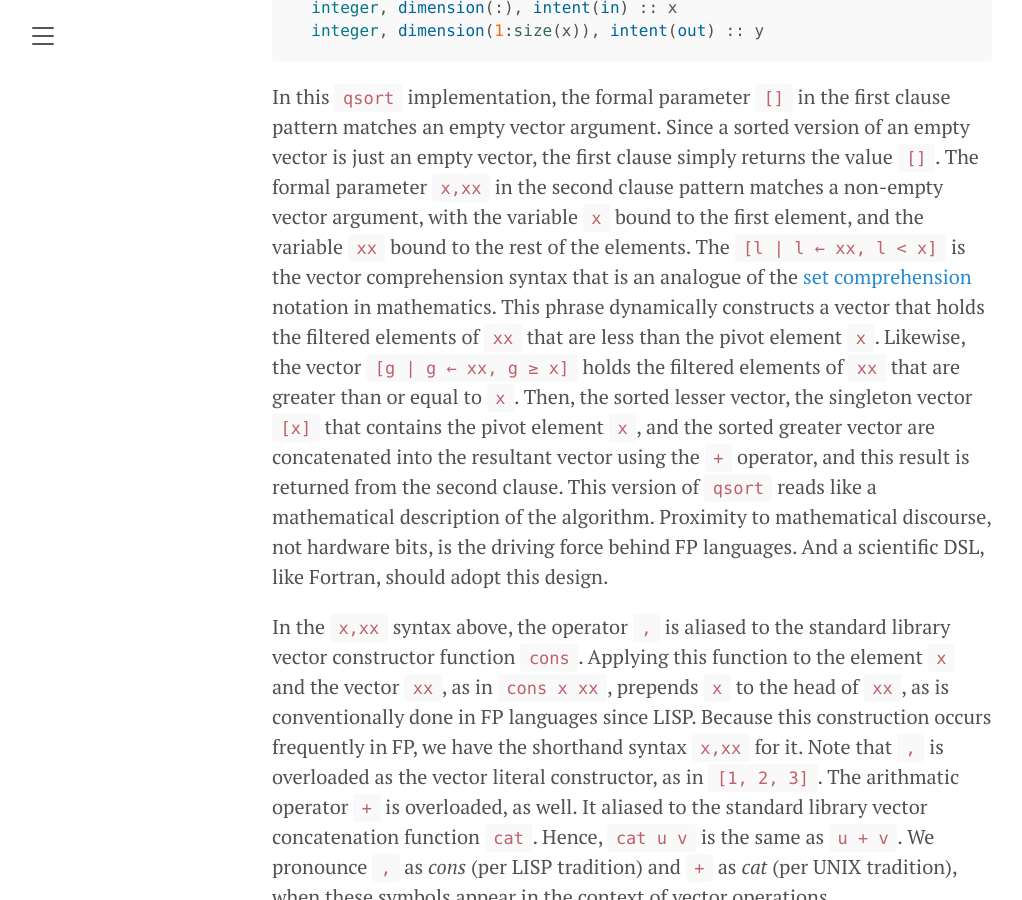
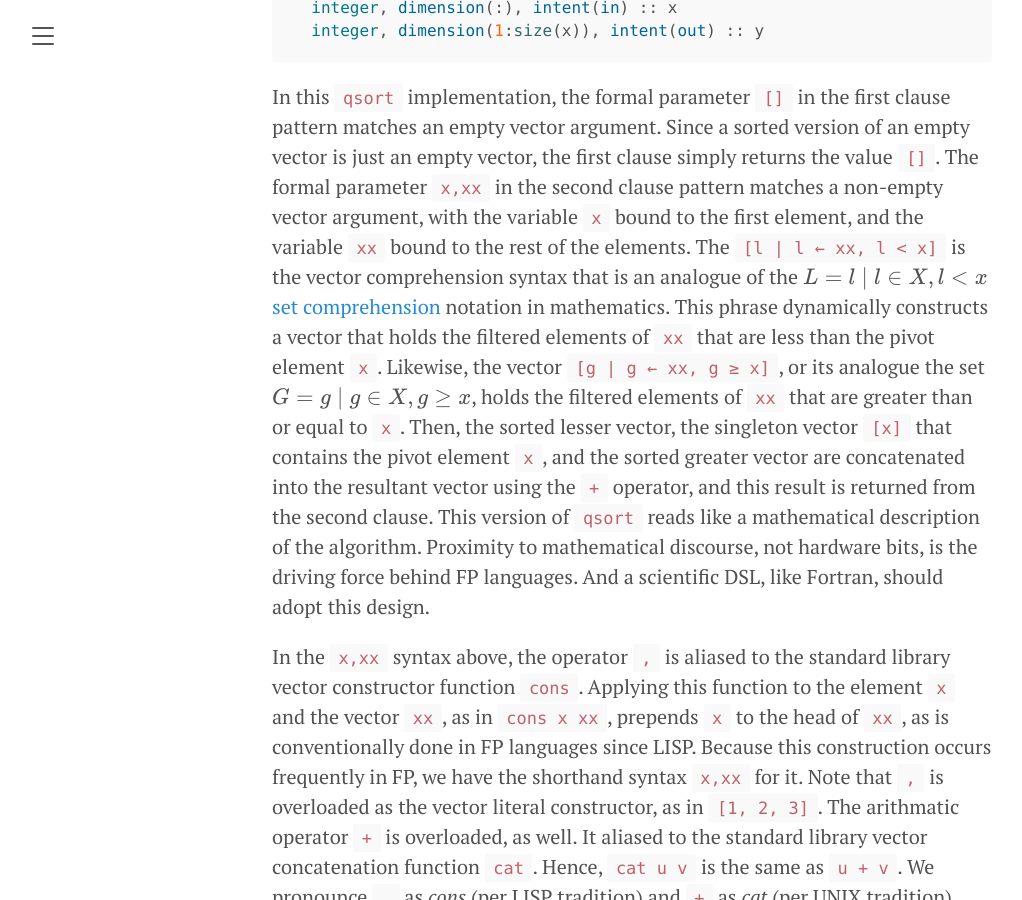
Before and after one commit to amenzwa/amenzwa.github.io, a Jekyll site: the page built from stem/PL/FortranModernisation.md, in a window 1280 px wide and 900 px high, scrolled down 22425 px. Shown: the whole window, without its empty margins (8-1030 px from the left). Built offline with Jekyll 4.4.1, drawn with Linux system fonts in a browser that asks for light colours; our own code applies the rules of GitHub Pages for plain Markdown files; formulas are drawn with MathJax 3.

Commit message:
add set comprehension

````diff
--- a/stem/PL/FortranModernisation.md
+++ b/stem/PL/FortranModernisation.md
@@ -255,7 +255,7 @@ recursive function qsort(x) result(y)
   integer, dimension(1:size(x)), intent(out) :: y
 ```
 
-In this `qsort` implementation, the formal parameter `[]` in the first clause pattern matches an empty vector argument. Since a sorted version of an empty vector is just an empty vector, the first clause simply returns the value `[]`. The formal parameter `x,xx` in the second clause pattern matches a non-empty vector argument, with the variable `x` bound to the first element, and the variable `xx` bound to the rest of the elements. The `[l | l ← xx, l < x]` is the vector comprehension syntax that is an analogue of the [set comprehension](https://en.wikipedia.org/wiki/Set-builder_notation) notation in mathematics. This phrase dynamically constructs a vector that holds the filtered elements of `xx` that are less than the pivot element `x`. Likewise, the vector `[g | g ← xx, g ≥ x]` holds the filtered elements of `xx` that are greater than or equal to `x`. Then, the sorted lesser vector, the singleton vector  `[x]` that contains the pivot element `x`, and the sorted greater vector are concatenated into the resultant vector using the `+` operator, and this result is returned from the second clause. This version of `qsort` reads like a mathematical description of the algorithm. Proximity to mathematical discourse, not hardware bits, is the driving force behind FP languages. And a scientific DSL, like Fortran, should adopt this design.
+In this `qsort` implementation, the formal parameter `[]` in the first clause pattern matches an empty vector argument. Since a sorted version of an empty vector is just an empty vector, the first clause simply returns the value `[]`. The formal parameter `x,xx` in the second clause pattern matches a non-empty vector argument, with the variable `x` bound to the first element, and the variable `xx` bound to the rest of the elements. The `[l | l ← xx, l < x]` is the vector comprehension syntax that is an analogue of the $L = \{l \mid l ∈ X, l \lt x\}$ [set comprehension](https://en.wikipedia.org/wiki/Set-builder_notation) notation in mathematics. This phrase dynamically constructs a vector that holds the filtered elements of `xx` that are less than the pivot element `x`. Likewise, the vector `[g | g ← xx, g ≥ x]`, or its analogue the set $G = \{g \mid g ∈ X, g \ge x\}$, holds the filtered elements of `xx` that are greater than or equal to `x`. Then, the sorted lesser vector, the singleton vector  `[x]` that contains the pivot element `x`, and the sorted greater vector are concatenated into the resultant vector using the `+` operator, and this result is returned from the second clause. This version of `qsort` reads like a mathematical description of the algorithm. Proximity to mathematical discourse, not hardware bits, is the driving force behind FP languages. And a scientific DSL, like Fortran, should adopt this design.
 
 In the `x,xx` syntax above, the operator `,` is aliased to the standard library vector constructor function `cons`. Applying this function to the element `x` and the vector `xx`, as in `cons x xx`, prepends `x` to the head of `xx`, as is conventionally done in FP languages since LISP. Because this construction occurs frequently in FP, we have the shorthand syntax `x,xx` for it. Note that `,` is overloaded as the vector literal constructor, as in `[1, 2, 3]`. The arithmatic operator `+` is overloaded, as well. It aliased to the standard library vector concatenation function `cat`. Hence, `cat u v` is the same as `u + v`. We pronounce `,` as *cons* (per LISP tradition) and `+`  as *cat* (per UNIX tradition), when these symbols appear in the context of vector operations.
 
````
